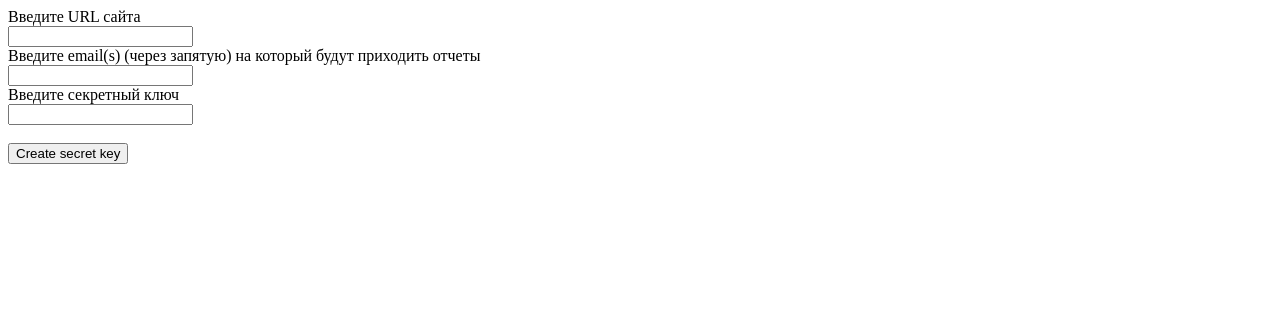
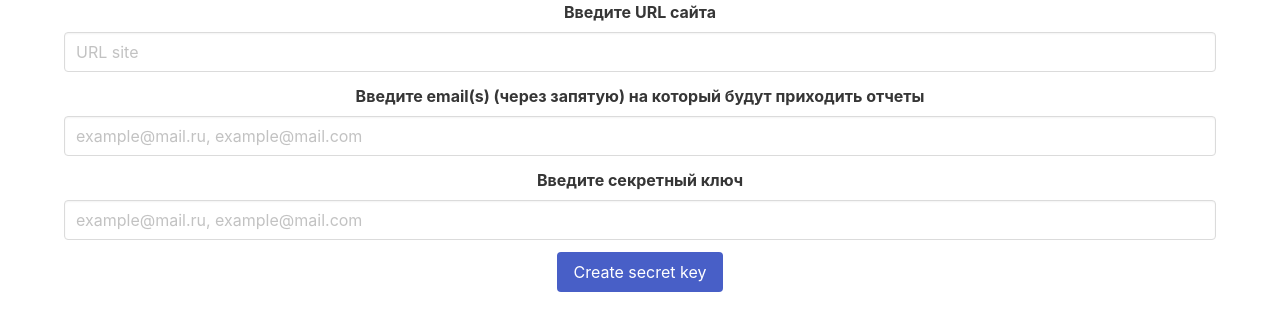
Before and after one commit to devind-team/request-evaluation, a FastAPI app: page /identification_site/ in a window 1280 px wide. Shown: the top 331 px of the page. Run offline with FastAPI, Linux system fonts and the light colour scheme; parts of the project's set-up code (start-up, migrations or seed data) failed here and were passed over.

Commit message:
fix: change template

```diff
--- a/templates/post_identification.html
+++ b/templates/post_identification.html
@@ -3,23 +3,35 @@
 <head>
     <meta charset="UTF-8">
     <title>Добавление сайта</title>
+    <link rel="stylesheet" href="https://cdn.jsdelivr.net/npm/bulma@0.9.4/css/bulma.min.css">
 </head>
 <body>
-    <div class="container">
+    <div align="center" class="container">
         <form action="/identification/" enctype="multipart/form-data" method="post">
-            <label>Введите URL сайта</label>
-            <br>
-            <input name="website_url" type="website_url" >
-            <br>
-            <label>Введите email(s) (через запятую) на который будут приходить отчеты</label>
-            <br>
-            <input name="list_email" type="list_email" >
-            <br>
-            <label>Введите секретный ключ</label>
-            <br>
-            <input name="secret_key" type="secret_key" >
-            <br><br>
-            <input type="submit" value="Create secret key">
+            <div class="field">
+
+              <div class="control">
+                <label for="website_url" class="label">Введите URL сайта</label>
+                <input id="website_url" class="input" placeholder="URL site" size="100" name="website_url">
+              </div>
+            </div>
+            <div class="field">
+              <div class="control">
+                <label for="list_email" class="label">Введите email(s) (через запятую) на который будут приходить отчеты</label>
+                <input id="list_email" class="input" placeholder="example@mail.ru, example@mail.com" size="100" name="list_email" type="email">
+              </div>
+            </div>
+            <div class="field">
+              <div class="control">
+                <label for="secret_key" class="label">Введите секретный ключ</label>
+                <input id="secret_key" class="input" placeholder="example@mail.ru, example@mail.com" size="100" name="secret_key" type="text">
+              </div>
+            </div>
+            <div class="field is-grouped" style="display: flex; justify-content: center">
+              <div class="control">
+                <button class="button is-link">Create secret key</button>
+              </div>
+            </div>
         </form>
     </div> <!-- /container -->
 </body>
```
Also changed, not shown: templates/statistics.html (+9 -1 lines).
